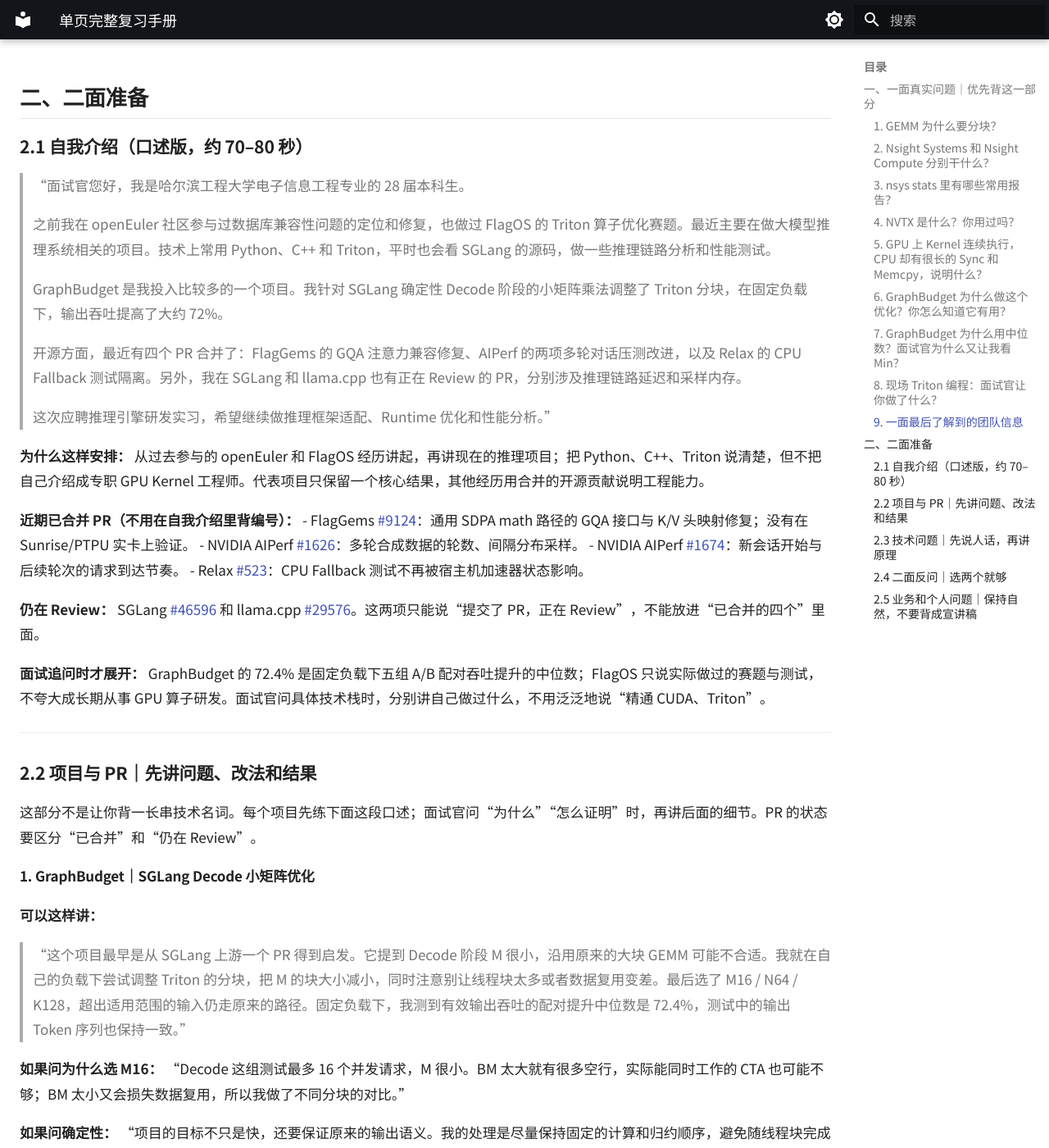
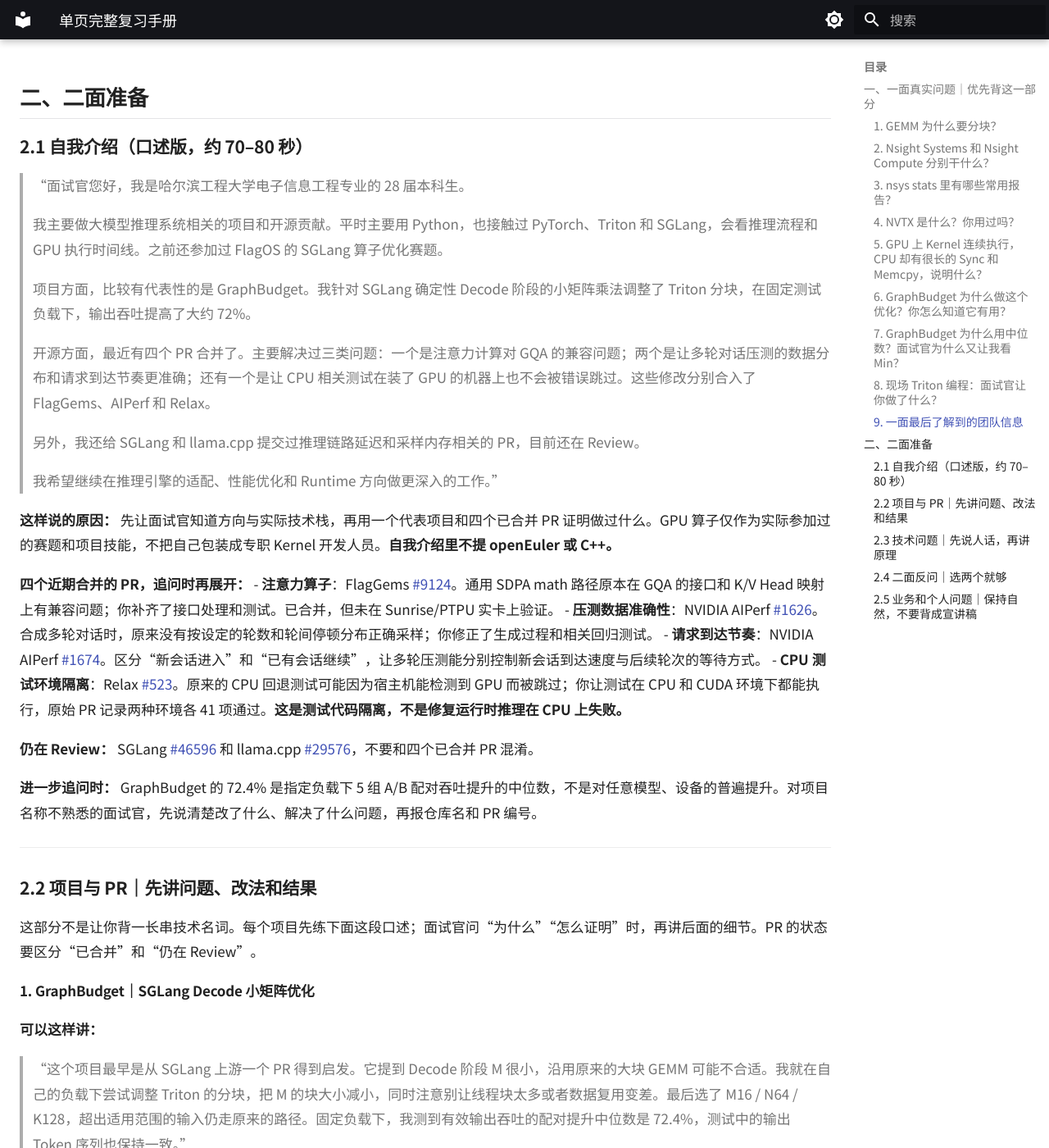
Before and after one commit to yu830/ai-infra-handbook, an MkDocs documentation site: the page built from docs/index.md, in a window 1280 px wide and 1400 px high, scrolled down 3129 px. Shown: the whole window at 82% size. Built offline with MkDocs 1.6.1 and Material for MkDocs 9.7.7, drawn with Linux system fonts in a browser that asks for light colours.

Commit message:
docs: introduce merged PR work in plain language and remove overclaimed skills

```diff
--- a/docs/index.md
+++ b/docs/index.md
@@ -92,25 +92,27 @@
 
 > “面试官您好，我是哈尔滨工程大学电子信息工程专业的 28 届本科生。
 >
-> 之前我在 openEuler 社区参与过数据库兼容性问题的定位和修复，也做过 FlagOS 的 Triton 算子优化赛题。最近主要在做大模型推理系统相关的项目。技术上常用 Python、C++ 和 Triton，平时也会看 SGLang 的源码，做一些推理链路分析和性能测试。
+> 我主要做大模型推理系统相关的项目和开源贡献。平时主要用 Python，也接触过 PyTorch、Triton 和 SGLang，会看推理流程和 GPU 执行时间线。之前还参加过 FlagOS 的 SGLang 算子优化赛题。
 >
-> GraphBudget 是我投入比较多的一个项目。我针对 SGLang 确定性 Decode 阶段的小矩阵乘法调整了 Triton 分块，在固定负载下，输出吞吐提高了大约 72%。
+> 项目方面，比较有代表性的是 GraphBudget。我针对 SGLang 确定性 Decode 阶段的小矩阵乘法调整了 Triton 分块，在固定测试负载下，输出吞吐提高了大约 72%。
 >
-> 开源方面，最近有四个 PR 合并了：FlagGems 的 GQA 注意力兼容修复、AIPerf 的两项多轮对话压测改进，以及 Relax 的 CPU Fallback 测试隔离。另外，我在 SGLang 和 llama.cpp 也有正在 Review 的 PR，分别涉及推理链路延迟和采样内存。
+> 开源方面，最近有四个 PR 合并了。主要解决过三类问题：一个是注意力计算对 GQA 的兼容问题；两个是让多轮对话压测的数据分布和请求到达节奏更准确；还有一个是让 CPU 相关测试在装了 GPU 的机器上也不会被错误跳过。这些修改分别合入了 FlagGems、AIPerf 和 Relax。
 >
-> 这次应聘推理引擎研发实习，希望继续做推理框架适配、Runtime 优化和性能分析。”
+> 另外，我还给 SGLang 和 llama.cpp 提交过推理链路延迟和采样内存相关的 PR，目前还在 Review。
+>
+> 我希望继续在推理引擎的适配、性能优化和 Runtime 方向做更深入的工作。”
 
-**为什么这样安排：** 从过去参与的 openEuler 和 FlagOS 经历讲起，再讲现在的推理项目；把 Python、C++、Triton 说清楚，但不把自己介绍成专职 GPU Kernel 工程师。代表项目只保留一个核心结果，其他经历用合并的开源贡献说明工程能力。
+**这样说的原因：** 先让面试官知道方向与实际技术栈，再用一个代表项目和四个已合并 PR 证明做过什么。GPU 算子仅作为实际参加过的赛题和项目技能，不把自己包装成专职 Kernel 开发人员。**自我介绍里不提 openEuler 或 C++。**
 
-**近期已合并 PR（不用在自我介绍里背编号）：**
-- FlagGems [#9124](https://github.com/flagos-ai/FlagGems/pull/9124)：通用 SDPA math 路径的 GQA 接口与 K/V 头映射修复；没有在 Sunrise/PTPU 实卡上验证。
-- NVIDIA AIPerf [#1626](https://github.com/ai-dynamo/aiperf/pull/1626)：多轮合成数据的轮数、间隔分布采样。
-- NVIDIA AIPerf [#1674](https://github.com/ai-dynamo/aiperf/pull/1674)：新会话开始与后续轮次的请求到达节奏。
-- Relax [#523](https://github.com/redai-studio/Relax/pull/523)：CPU Fallback 测试不再被宿主机加速器状态影响。
+**四个近期合并的 PR，追问时再展开：**
+- **注意力算子**：FlagGems [#9124](https://github.com/flagos-ai/FlagGems/pull/9124)。通用 SDPA math 路径原本在 GQA 的接口和 K/V Head 映射上有兼容问题；你补齐了接口处理和测试。已合并，但未在 Sunrise/PTPU 实卡上验证。
+- **压测数据准确性**：NVIDIA AIPerf [#1626](https://github.com/ai-dynamo/aiperf/pull/1626)。合成多轮对话时，原来没有按设定的轮数和轮间停顿分布正确采样；你修正了生成过程和相关回归测试。
+- **请求到达节奏**：NVIDIA AIPerf [#1674](https://github.com/ai-dynamo/aiperf/pull/1674)。区分“新会话进入”和“已有会话继续”，让多轮压测能分别控制新会话到达速度与后续轮次的等待方式。
+- **CPU 测试环境隔离**：Relax [#523](https://github.com/redai-studio/Relax/pull/523)。原来的 CPU 回退测试可能因为宿主机能检测到 GPU 而被跳过；你让测试在 CPU 和 CUDA 环境下都能执行，原始 PR 记录两种环境各 41 项通过。**这是测试代码隔离，不是修复运行时推理在 CPU 上失败。**
 
-**仍在 Review：** SGLang [#46596](https://github.com/sgl-project/sglang/pull/46596) 和 llama.cpp [#29576](https://github.com/ggml-org/llama.cpp/pull/29576)。这两项只能说“提交了 PR，正在 Review”，不能放进“已合并的四个”里面。
+**仍在 Review：** SGLang [#46596](https://github.com/sgl-project/sglang/pull/46596) 和 llama.cpp [#29576](https://github.com/ggml-org/llama.cpp/pull/29576)，不要和四个已合并 PR 混淆。
 
-**面试追问时才展开：** GraphBudget 的 72.4% 是固定负载下五组 A/B 配对吞吐提升的中位数；FlagOS 只说实际做过的赛题与测试，不夸大成长期从事 GPU 算子研发。面试官问具体技术栈时，分别讲自己做过什么，不用泛泛地说“精通 CUDA、Triton”。
+**进一步追问时：** GraphBudget 的 72.4% 是指定负载下 5 组 A/B 配对吞吐提升的中位数，不是对任意模型、设备的普遍提升。对项目名称不熟悉的面试官，先说清楚改了什么、解决了什么问题，再报仓库名和 PR 编号。
 
 ---
 
```
